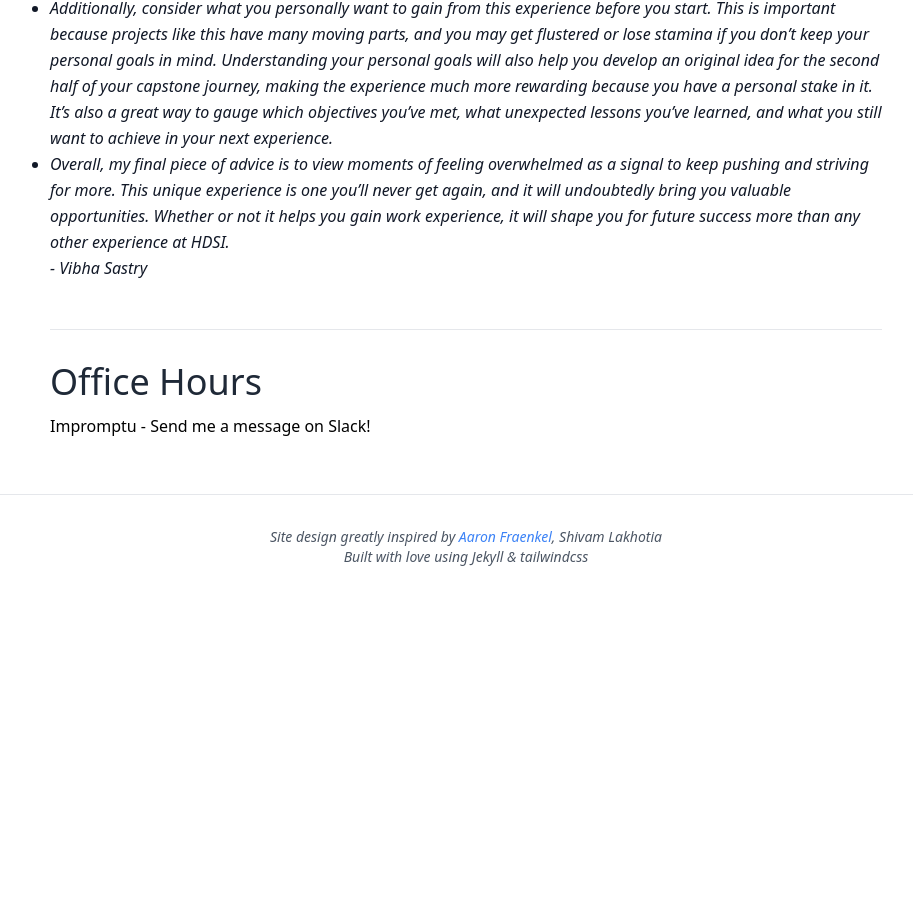
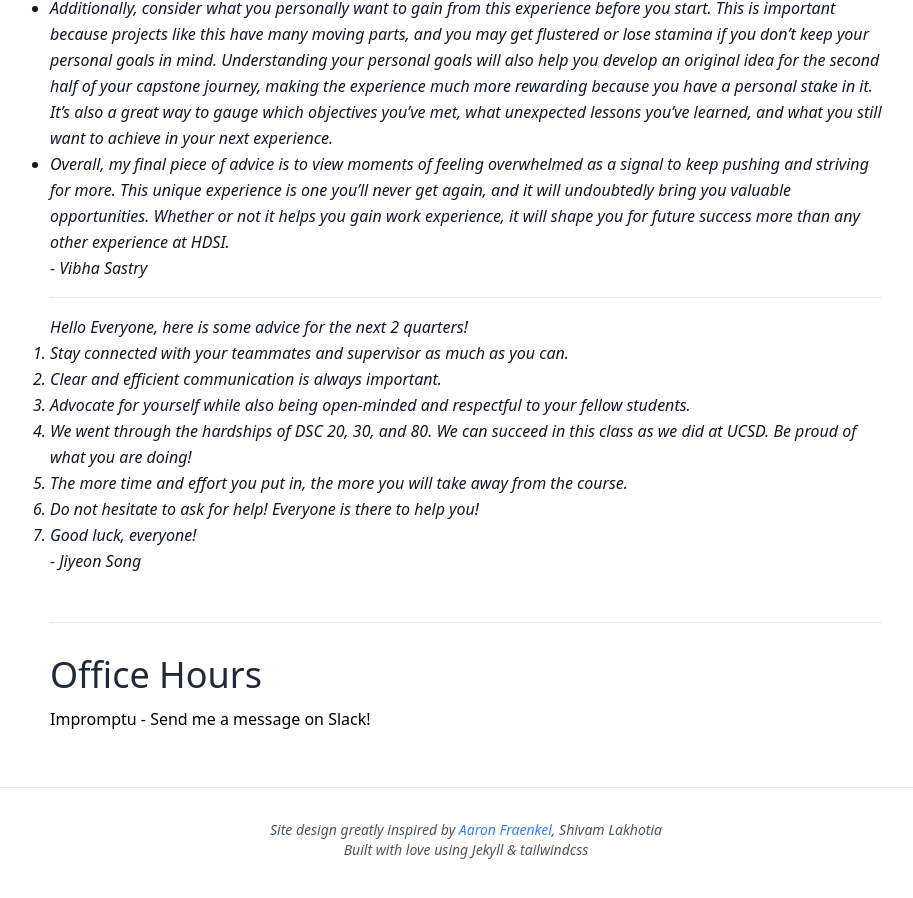
Before and after one commit to kshannon-ucsd/dsc180ab-sepsis, a Jekyll site: the page built from index.html, in a window 1280 px wide and 900 px high, scrolled down 5390 px. Shown: the whole window, without its empty margins (174-1087 px from the left). Built offline with Jekyll 4.4.1, drawn with Linux system fonts in a browser that asks for light colours; nearby versions of some CDN libraries; before the commit the page ends 5997 px from its top, so only the background shows below that.

Commit message:
another one

```diff
--- a/index.html
+++ b/index.html
@@ -209,6 +209,19 @@ title: Home
               </ol>
               <p>- Vibha Sastry</p>
             </li>
+            <li class="py-4 italic">
+              Hello Everyone, here is some advice for the next 2 quarters!
+              <ol class="list-decimal">
+                <li>Stay connected with your teammates and supervisor as much as you can.</li>
+                <li>Clear and efficient communication is always important.</li>
+                <li>Advocate for yourself while also being open-minded and respectful to your fellow students.</li>
+                <li>We went through the hardships of DSC 20, 30, and 80. We can succeed in this class as we did at UCSD. Be proud of what you are doing!</li>
+                <li>The more time and effort you put in, the more you will take away from the course.</li>
+                <li>Do not hesitate to ask for help! Everyone is there to help you!</li>
+                <li>Good luck, everyone!</li>
+              </ol>
+              <p>- Jiyeon Song </p>
+            </li>
           </ul>
         </div>
 
```
